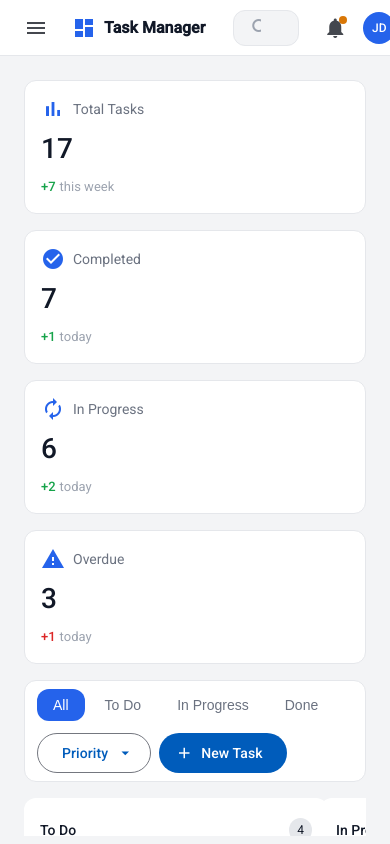
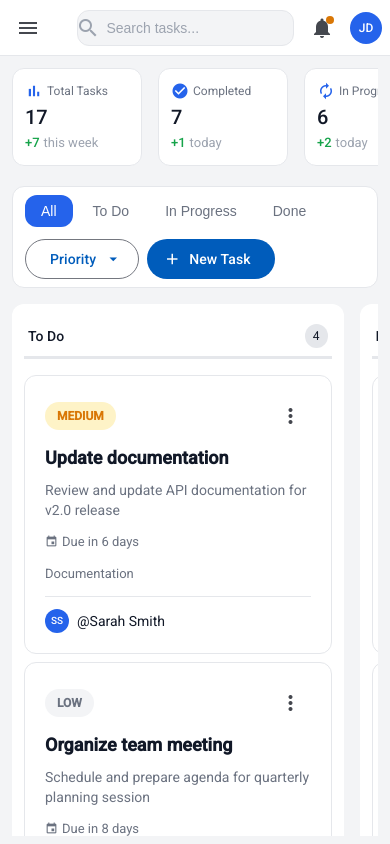
Before and after one commit to ahmed-shereif/luftborn-angular-task-kanban-board, an Angular app: page /tasks in a window 390 px wide. Built offline with nearby package versions, Linux system fonts and the light colour scheme; data requests are answered from the project's data file.

Commit message:
feat: enhance responsive styles across task components and layout for better mobile experience

```diff
--- a/src/app/features/tasks/components/task-form-dialog/task-form-dialog.scss
+++ b/src/app/features/tasks/components/task-form-dialog/task-form-dialog.scss
@@ -3,6 +3,10 @@
   flex-direction: column;
   gap: 4px;
   min-width: 420px;
+
+  @media (max-width: 600px) {
+    min-width: 0;
+  }
 }
 
 .task-form-dialog__field {
@@ -16,4 +20,9 @@
   .task-form-dialog__field {
     flex: 1;
   }
+
+  @media (max-width: 600px) {
+    flex-direction: column;
+    gap: 0;
+  }
 }
--- a/src/app/features/tasks/components/task-stats/task-stats.scss
+++ b/src/app/features/tasks/components/task-stats/task-stats.scss
@@ -7,7 +7,13 @@
     grid-template-columns: repeat(2, 1fr);
   }
 
+  // Small screens: scroll compact cards horizontally instead of stacking 4 tall cards,
+  // keeping most of the viewport free for the kanban board below.
   @media (max-width: 560px) {
-    grid-template-columns: 1fr;
+    grid-auto-flow: column;
+    grid-auto-columns: minmax(130px, 1fr);
+    grid-template-columns: unset;
+    overflow-x: auto;
+    padding-bottom: 4px;
   }
 }
--- a/src/app/features/tasks/task-list-page/task-list-page.scss
+++ b/src/app/features/tasks/task-list-page/task-list-page.scss
@@ -17,8 +17,12 @@
   flex: 1;
   width: 100%;
   gap: 16px;
-  align-items: flex-start;
+  align-items: stretch;
   overflow-x: auto;
-  max-height:600px;
-  overflow-x: scroll;
+  max-height: 600px;
+  min-height: 320px;
+
+  @media (max-width: 600px) {
+    grid-auto-columns: minmax(85vw, 1fr);
+  }
 }
--- a/src/app/features/tasks/task-list-page/task-list-page.ts
+++ b/src/app/features/tasks/task-list-page/task-list-page.ts
@@ -49,6 +49,8 @@ export class TaskListPage {
   openCreateDialog(): void {
     const ref = this.dialog.open<TaskFormDialog, TaskFormDialogData, TaskFormResult>(TaskFormDialog, {
       data: {},
+      width: '90vw',
+      maxWidth: '480px',
     });
     ref.afterClosed().subscribe((result) => {
       if (result) {
@@ -61,6 +63,8 @@ export class TaskListPage {
   openEditDialog(task: Task): void {
     const ref = this.dialog.open<TaskFormDialog, TaskFormDialogData, TaskFormResult>(TaskFormDialog, {
       data: { task },
+      width: '90vw',
+      maxWidth: '480px',
     });
     ref.afterClosed().subscribe((result) => {
       if (result) {
--- a/src/app/layout/shell/shell.scss
+++ b/src/app/layout/shell/shell.scss
@@ -9,5 +9,9 @@
   &__content {
     padding: 24px;
     background-color: var(--app-bg-page);
+
+    @media (max-width: 600px) {
+      padding: 12px;
+    }
   }
 }
--- a/src/app/layout/toolbar/toolbar.scss
+++ b/src/app/layout/toolbar/toolbar.scss
@@ -9,11 +9,20 @@
   color: var(--app-text-primary);
   border-bottom: 1px solid var(--app-border-color);
 
+  @media (max-width: 600px) {
+    gap: 8px;
+    padding: 0 8px;
+  }
+
   &__brand {
     display: flex;
     align-items: center;
     gap: 8px;
     white-space: nowrap;
+
+    @media (max-width: 600px) {
+      display: none;
+    }
   }
 
   &__brand-icon {
@@ -27,6 +36,7 @@
 
   &__search {
     flex: 1;
+    min-width: 0;
     display: flex;
     align-items: center;
     justify-content: center;
@@ -37,6 +47,10 @@
     left: 28px;
     color: var(--app-text-muted);
     pointer-events: none;
+
+    @media (max-width: 600px) {
+      left: 20px;
+    }
   }
 
   &__search-input {
@@ -49,6 +63,10 @@
     padding: 0 16px 0 36px;
     font-size: 14px;
     color: var(--app-text-primary);
+
+    @media (max-width: 600px) {
+      padding: 0 8px 0 28px;
+    }
 
     &::placeholder {
       color: var(--app-text-muted);
--- a/src/app/shared/components/stat-card/stat-card.scss
+++ b/src/app/shared/components/stat-card/stat-card.scss
@@ -6,6 +6,11 @@
   background: var(--app-bg-surface);
   border: 1px solid var(--app-border-color);
   border-radius: var(--app-radius-lg);
+
+  @media (max-width: 560px) {
+    padding: 12px;
+    gap: 2px;
+  }
 }
 
 .stat-card__header {
@@ -17,11 +22,23 @@
 .stat-card__title {
   font-size: 0.875rem;
   color: var(--app-text-secondary);
+  white-space: nowrap;
+
+  @media (max-width: 560px) {
+    font-size: 0.75rem;
+  }
 }
 
 .stat-card__icon {
   color: var(--app-color-primary);
   padding-inline-end: 8px;
+
+  @media (max-width: 560px) {
+    padding-inline-end: 4px;
+    font-size: 18px;
+    height: 18px;
+    width: 18px;
+  }
 }
 
 .stat-card__value {
@@ -29,6 +46,11 @@
   font-weight: 500;
   color: var(--app-text-primary);
   margin: 10px 0px;
+
+  @media (max-width: 560px) {
+    font-size: 1.25rem;
+    margin: 4px 0;
+  }
 }
 
 .stat-card__change {
```
